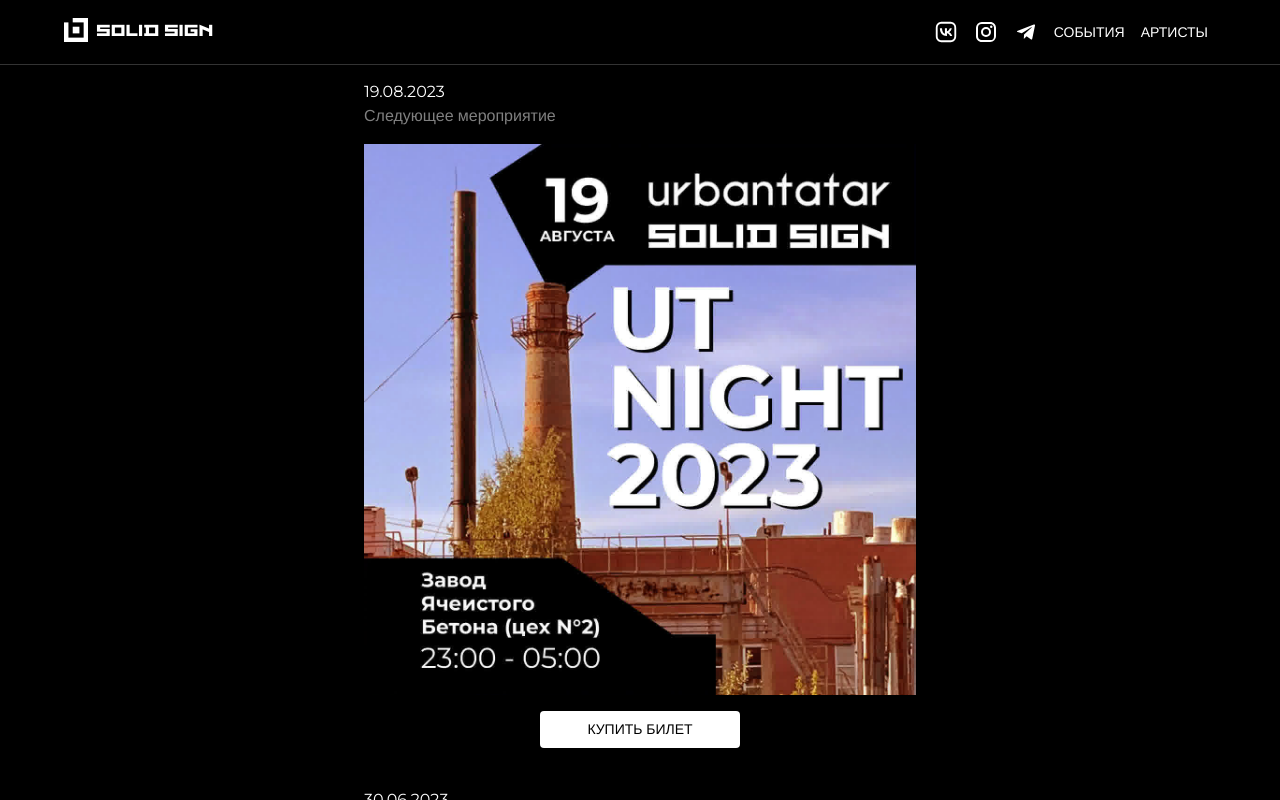
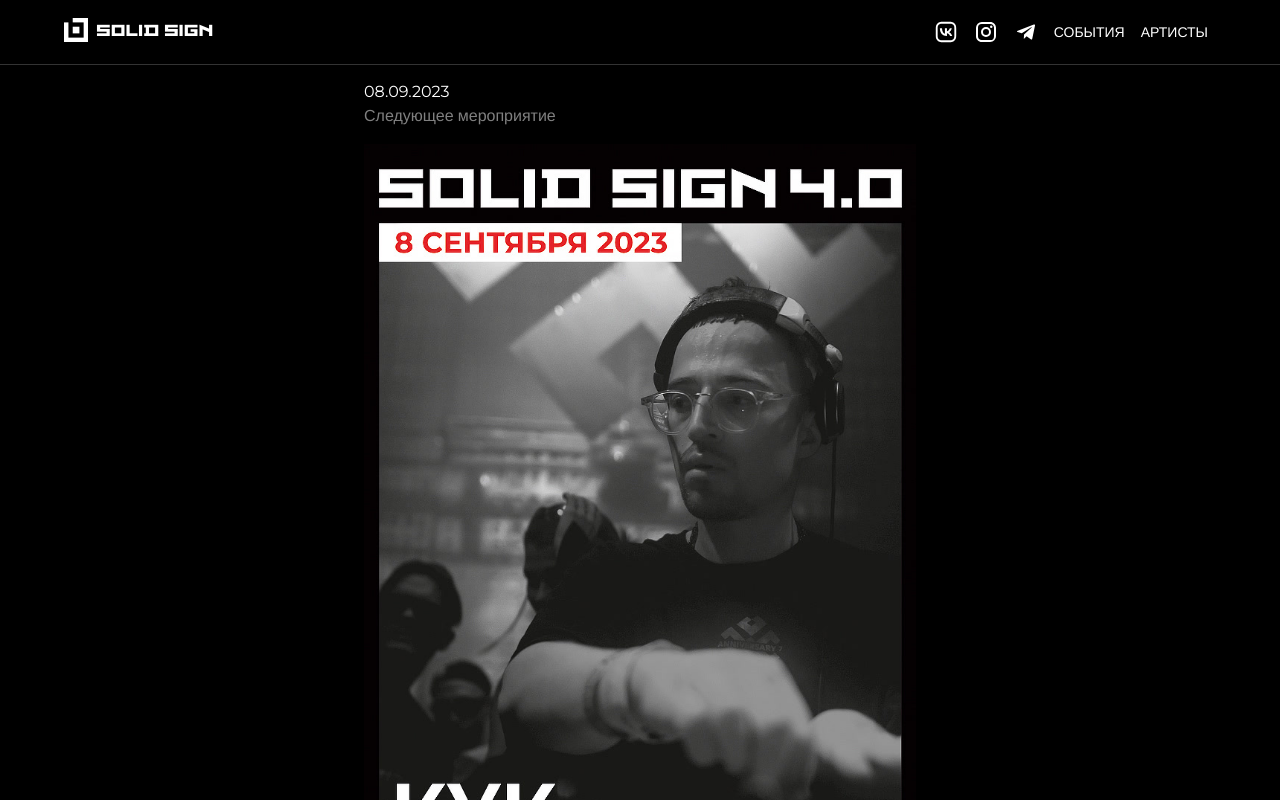
Before and after one commit to solidsignparty/solidsignparty, a Next.js app: page / in a window 1280 px wide. Shown: the top 800 px of the page. Built offline with nearby package versions, Linux system fonts and the light colour scheme; a web font is replaced by a local one.

Commit message:
added solid sign 4.0

```diff
--- a/src/pages/index.js
+++ b/src/pages/index.js
@@ -3,6 +3,7 @@
 import Party from '../components/Party';
 
 import urbantatar from '../public/images/urbantatar.jpg';
+import solidSign6 from '../public/images/solid-sign-6.jpg';
 import solidSign5 from '../public/images/solid-sign-5.jpg';
 import solidSign4 from '../public/images/solid-sign-4.jpg';
 import solidSign3 from '../public/images/solid-sign-3.jpg';
@@ -17,6 +18,11 @@
         justifyContent="space-around"
         spacing={5}
       >
+        <Party
+          date={new Date('2023-09-08')}
+          img={solidSign6}
+          href="https://nabchelny.qtickets.events/78444-solid-sign-40"
+        />
         <Party
           date={new Date('2023-08-19')}
           img={urbantatar}
```
Also changed, not shown: src/public/images/solid-sign-6.jpg (added).
